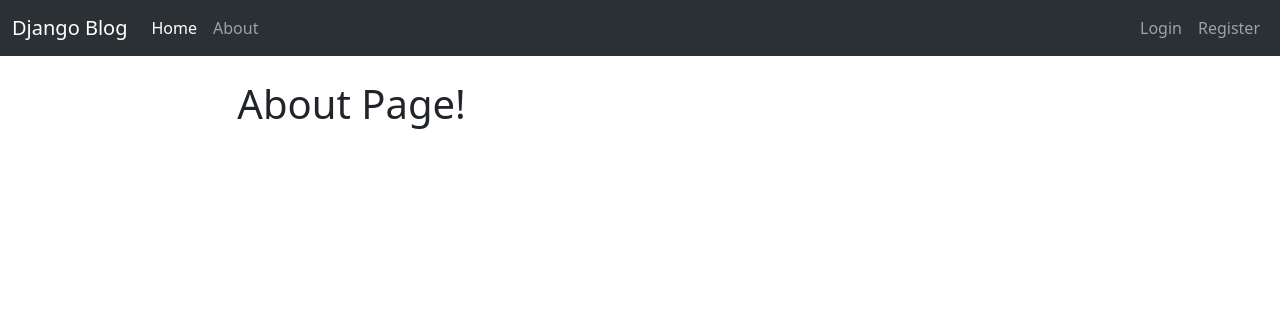
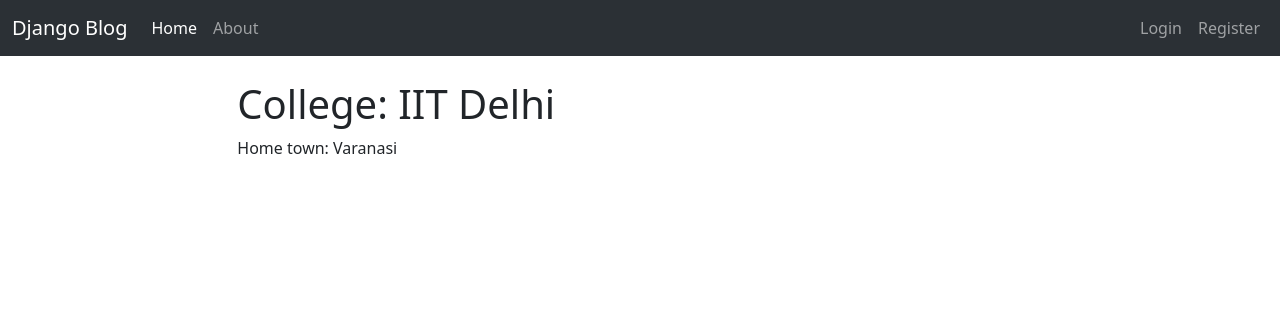
Before and after one commit to santosh12197/Blog, a Django app: page /about/ in a window 1280 px wide. Shown: the top 316 px of the page. Run offline with Django 5.2, Linux system fonts and the light colour scheme.

Commit message:
update about page

```diff
--- a/blog/templates/blog/about.html
+++ b/blog/templates/blog/about.html
@@ -2,6 +2,7 @@
 
 {% block content %}
 
-    <h1>About Page!</h1>
+    <h1>College: IIT Delhi</h1>
+    <p>Home town: Varanasi</p>
 
 {% endblock %}
```
